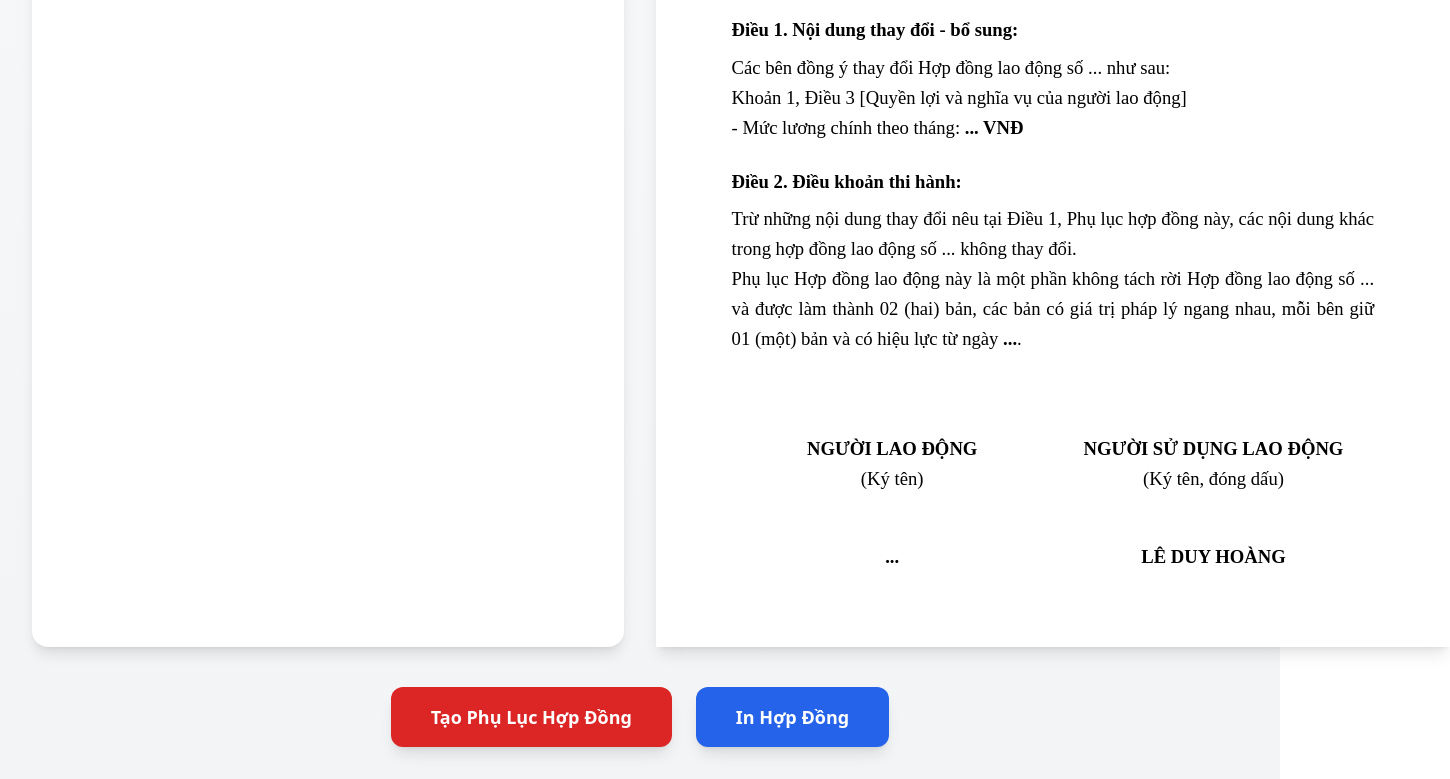
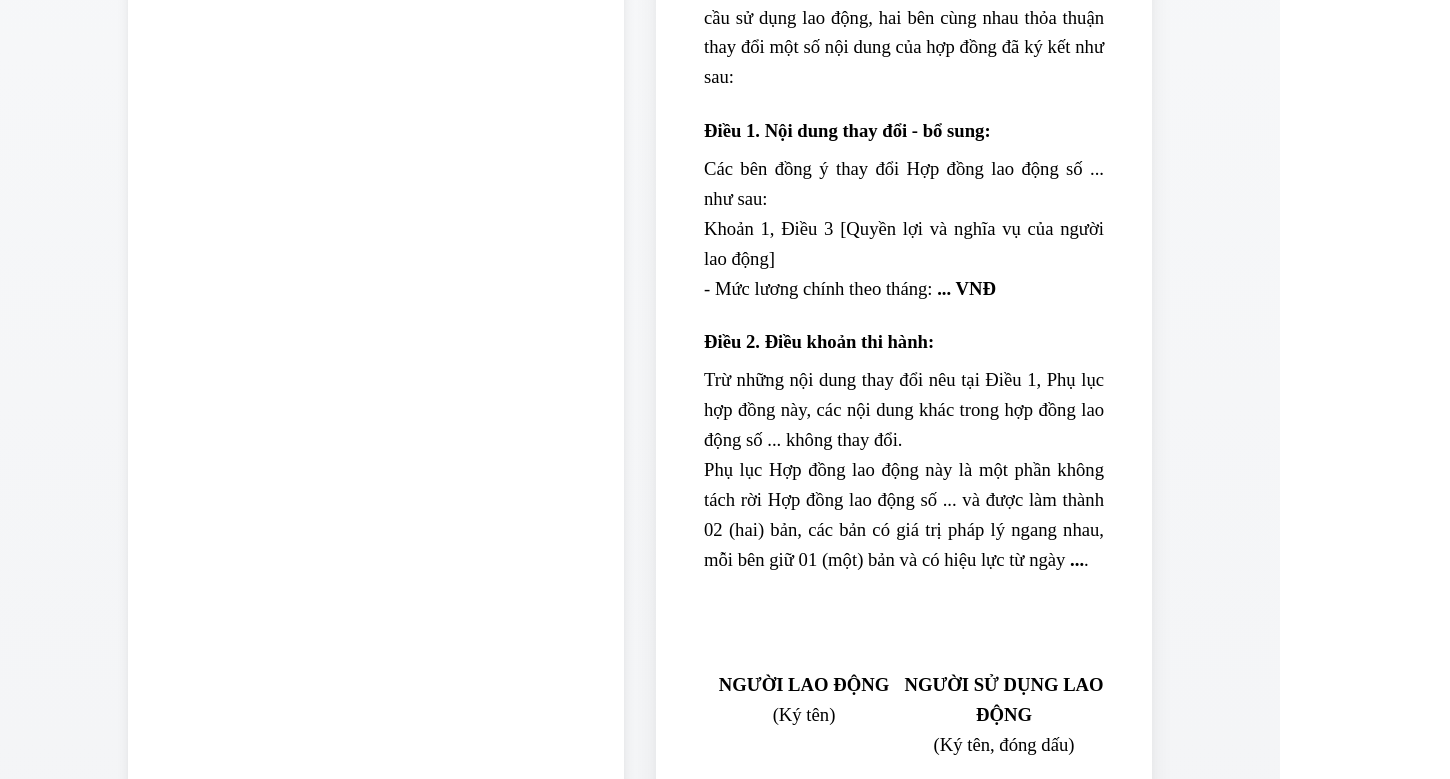
Before and after one commit to thvnn116/document-generator, a Next.js app: page / in a window 1280 px wide. Shown: the part 987-1766 px from the top of the page, 1450 px wide, since content can reach past the window. Built offline with nearby package versions, Linux system fonts and the light colour scheme.

Commit message:
Update index.js

```diff
--- a/pages/index.js
+++ b/pages/index.js
@@ -84,7 +84,7 @@ export default function Home() {
 
   return (
     <div className="min-h-screen bg-gradient-to-b from-gray-50 to-gray-100 py-6 px-4 sm:px-6 lg:px-8">
-      <div className="max-w-7xl mx-auto">
+      <div className="max-w-5xl mx-auto">
         <h1 className="text-3xl md:text-4xl font-bold text-center text-gray-800 mb-8 print:hidden">
           Tạo Phụ Lục Hợp Đồng Lao Động
         </h1>
@@ -214,8 +214,8 @@ export default function Home() {
             </form>
           </div>
 
-          {/* Preview giống chuẩn Word */}
-          <div className="bg-white p-[2.5cm_2cm_2cm_2cm] print:p-[2.5cm_2cm_2cm_2cm] shadow-lg print:shadow-none" style={{ width: '210mm', minHeight: '297mm', margin: '0 auto', fontFamily: "'Times New Roman', Times, serif", fontSize: '14pt', lineHeight: '1.6', background: 'white' }}>
+          {/* Preview giống chuẩn Word - dàn trải full A4 khi in */}
+          <div className="bg-white p-10 md:p-12 print:p-[2.5cm_2cm_2cm_2cm] shadow-xl print:shadow-none mx-auto" style={{ maxWidth: '210mm', minHeight: '297mm', fontFamily: "'Times New Roman', Times, serif", fontSize: '14pt', lineHeight: '1.6', background: 'white' }}>
             <div className="text-center mb-8">
               <h3 className="text-xl font-bold uppercase">CÔNG TY CỔ PHẦN XUẤT NHẬP KHẨU TASIFISH</h3>
               <p className="text-sm">CỘNG HÒA XÃ HỘI CHỦ NGHĨA VIỆT NAM</p>
@@ -262,26 +262,26 @@ export default function Home() {
               Phụ lục Hợp đồng lao động này là một phần không tách rời Hợp đồng lao động số {formData.MS_HD || '...'} và được làm thành 02 (hai) bản, các bản có giá trị pháp lý ngang nhau, mỗi bên giữ 01 (một) bản và có hiệu lực từ ngày <strong>{formData.NGAY_HL || '...'}</strong>.
             </p>
 
-            <div className="mt-20 flex justify-between text-center print:mt-16">
+            <div className="mt-24 flex justify-between text-center print:mt-20">
               <div className="w-1/2">
                 <p className="font-bold">NGƯỜI LAO ĐỘNG</p>
                 <p>(Ký tên)</p>
-                <p className="mt-12 font-bold">{formData.HO_TEN || '...'}</p>
+                <p className="mt-16 font-bold">{formData.HO_TEN || '...'}</p>
               </div>
               <div className="w-1/2">
                 <p className="font-bold">NGƯỜI SỬ DỤNG LAO ĐỘNG</p>
                 <p>(Ký tên, đóng dấu)</p>
-                <p className="mt-12 font-bold">LÊ DUY HOÀNG</p>
+                <p className="mt-16 font-bold">LÊ DUY HOÀNG</p>
               </div>
             </div>
           </div>
         </div>
 
-        <div className="flex justify-center gap-6 mt-10 print:hidden">
+        <div className="flex justify-center gap-6 mt-12 print:hidden">
           <button
             type="submit"
             onClick={handleSubmit(onCreate)}
-            className="px-10 py-4 bg-red-600 text-white font-bold text-lg rounded-xl shadow-lg hover:bg-red-700 focus:outline-none focus:ring-4 focus:ring-red-300 transition"
+            className="px-12 py-4 bg-red-600 text-white font-bold text-lg rounded-xl shadow-lg hover:bg-red-700 focus:outline-none focus:ring-4 focus:ring-red-300 transition"
           >
             Tạo Phụ Lục Hợp Đồng
           </button>
@@ -289,7 +289,7 @@ export default function Home() {
           <button
             type="button"
             onClick={onPrint}
-            className="px-10 py-4 bg-blue-600 text-white font-bold text-lg rounded-xl shadow-lg hover:bg-blue-700 focus:outline-none focus:ring-4 focus:ring-blue-300 transition"
+            className="px-12 py-4 bg-blue-600 text-white font-bold text-lg rounded-xl shadow-lg hover:bg-blue-700 focus:outline-none focus:ring-4 focus:ring-blue-300 transition"
           >
             In Hợp Đồng
           </button>
@@ -300,7 +300,7 @@ export default function Home() {
         </p>
       </div>
 
-      {/* CSS chuẩn A4 cho preview & in */}
+      {/* CSS tối ưu cho in full trang A4 */}
       <style jsx global>{`
         @media print {
           @page {
@@ -316,10 +316,11 @@ export default function Home() {
             padding: 0 !important;
           }
           .print\\:hidden { display: none !important; }
-          .print\\:p-0 { padding: 0 !important; }
-          .print\\:shadow-none { box-shadow: none !important; }
-          .print\\:rounded-none { border-radius: 0 !important; }
-          .max-w-7xl { max-width: none !important; margin: 0 !important; }
+          .max-w-7xl { max-width: none !important; margin: 0 !important; padding: 0 !important; }
+          .shadow-lg, .rounded-2xl, .p-8, .p-6 { box-shadow: none !important; border-radius: 0 !important; padding: 0 !important; }
+          .grid-cols-2 { grid-template-columns: 1fr !important; gap: 0 !important; }
+          .bg-white { background: white !important; }
+          .text-justify { text-align: justify !important; }
         }
       `}</style>
     </div>
```
